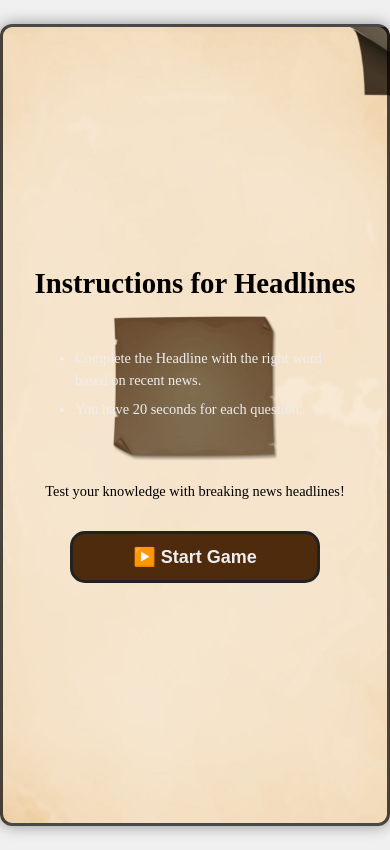
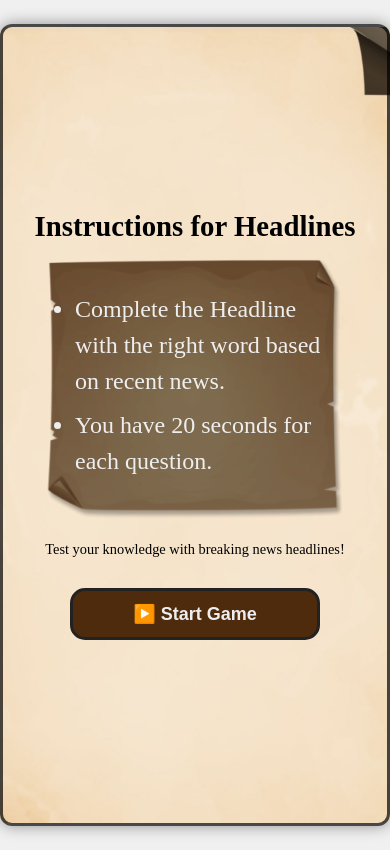
Before and after one commit to Kalmeshwar27/headlinesreact, a React (Create React App) app: page / in a window 390 px wide. Built offline with nearby package versions, Linux system fonts and the light colour scheme.

Commit message:
updated code

```diff
--- a/src/App.css
+++ b/src/App.css
@@ -802,7 +802,7 @@ body {
   }
 
   .instructions li {
-    font-size: 0.9rem;
+    font-size: 1.5rem;
   }
 
   .container {
```
